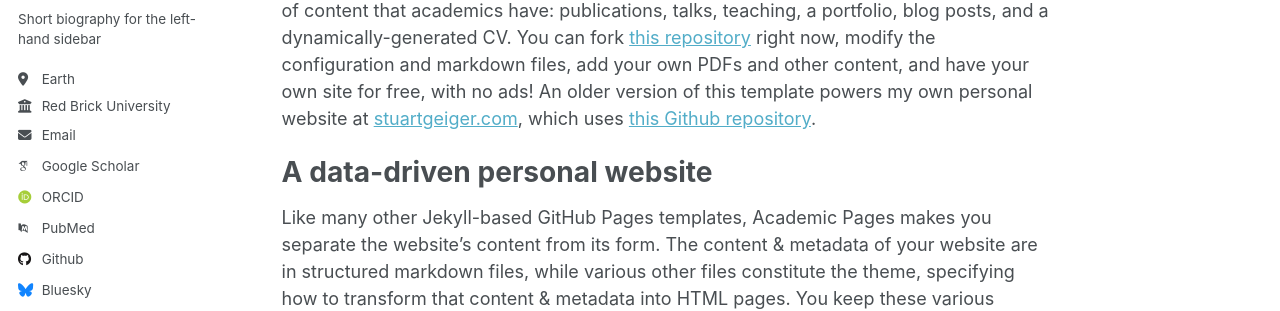
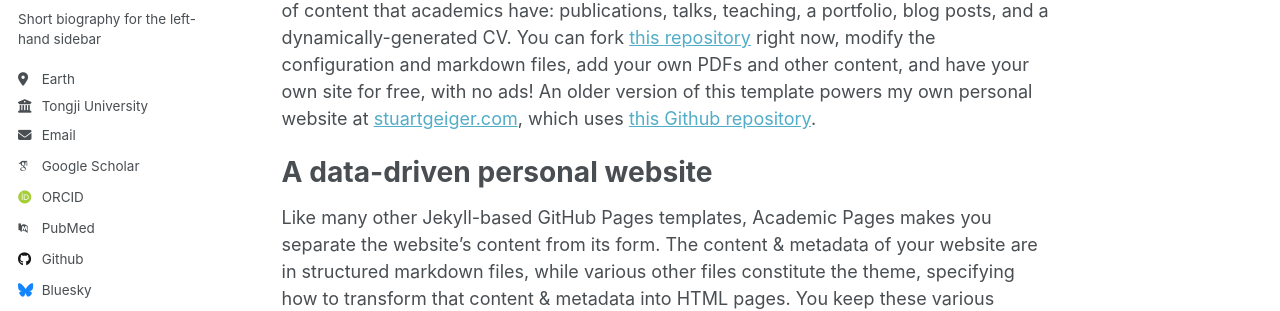
Before and after one commit to jkkjjj/jkkjjj.github.io, a Jekyll site: the page built from _pages/about.md, in a window 1280 px wide. Shown: the part 314-625 px from the top of the page. Built offline with Jekyll 4.4.1, drawn with Linux system fonts in a browser that asks for light colours; some web fonts are replaced.

Commit message:
Add existing file

```diff
--- a/_config.yml
+++ b/_config.yml
@@ -26,9 +26,9 @@
   pronouns         : # example: "she/her"
   bio              : "Short biography for the left-hand sidebar"
   location         : "Earth"
-  employer         : "Red Brick University"
+  employer         : "Tongji University"
   uri              : # URL
-  email            : "none@example.org"
+  email            : "jkkjjj715@gmail.org"
 
   # Academic websites
   arxiv            : # URL - Update with the correct link to your profile
```
